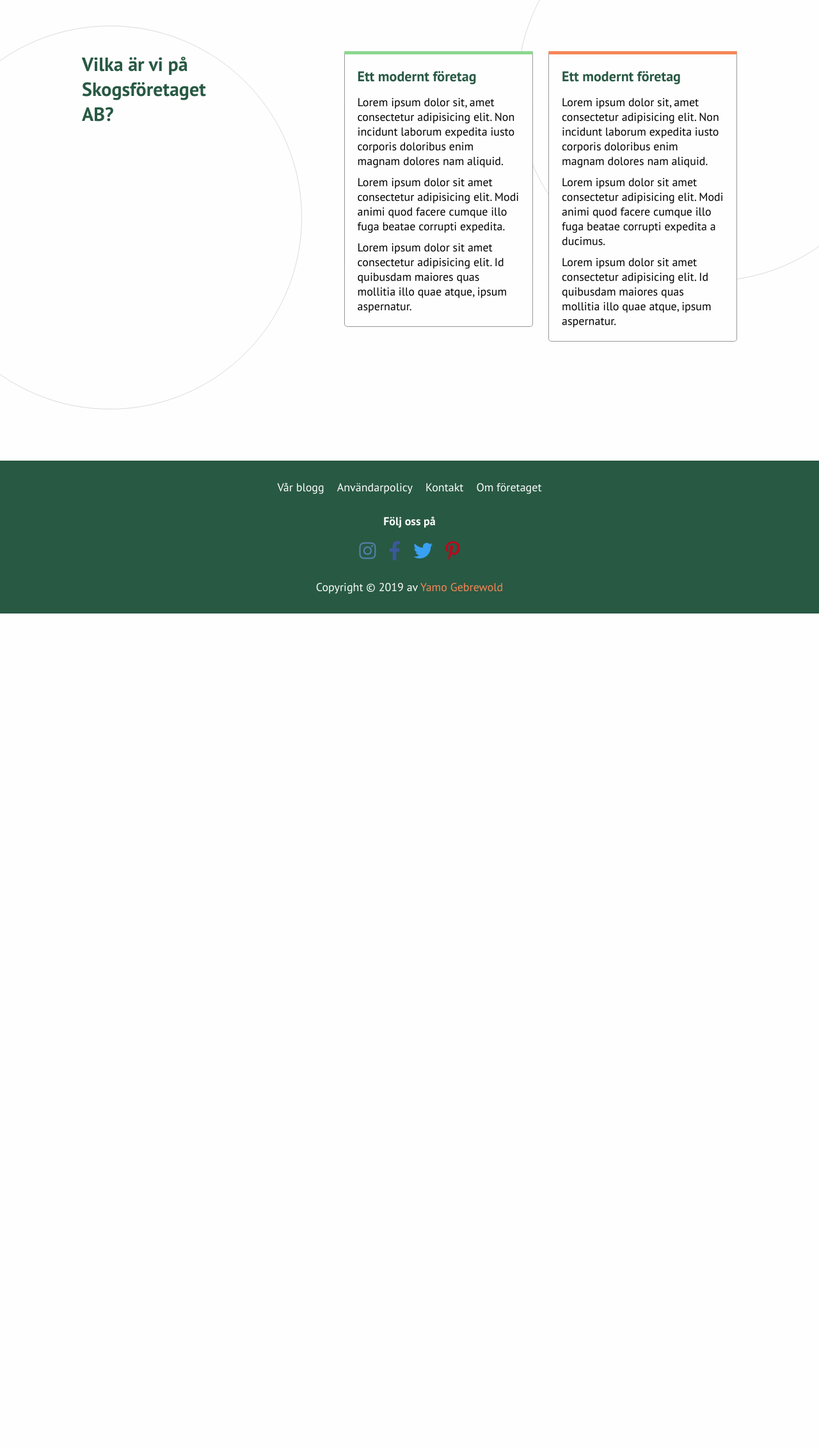
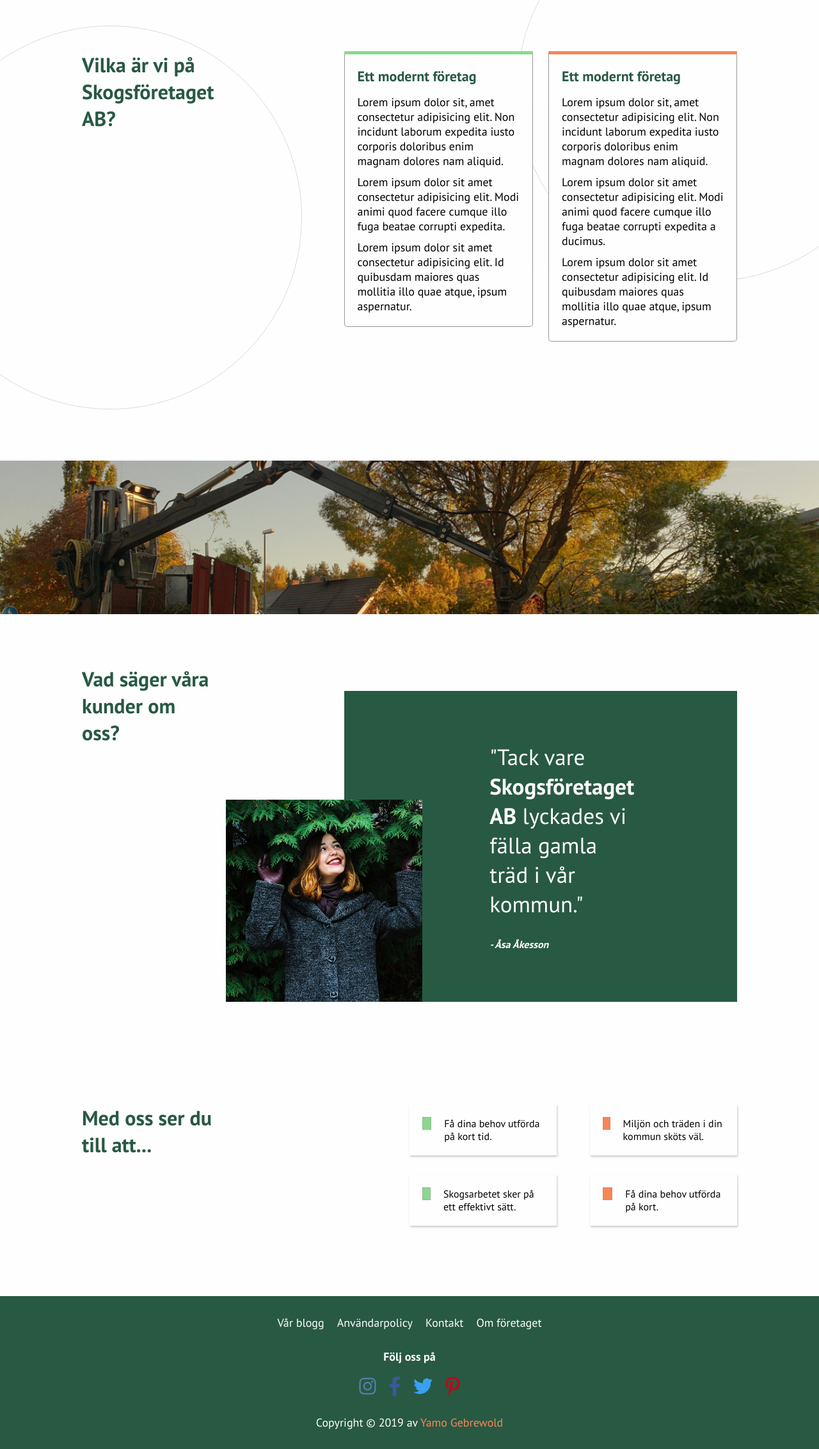
Before and after one commit to Yamo93/skogsforetaget, a PHP site: page /omoss.html in a window 1280 px wide; the page is wider, and only the part inside the window is pictured. Shown: the part 92-2357 px from the top of that part at 64% size. Before the commit the page ends 1051 px from the top of that part, so only its background shows below. Run offline with PHP 8.4, Linux system fonts and the light colour scheme; some libraries are stand-ins or nearby versions.

Commit message:
finished about page

```diff
--- a/css/style.css
+++ b/css/style.css
@@ -297,7 +297,7 @@ a:hover, a:active {
     top: -20vh;
     right: -10%; }
   .aboutmain__title {
-    font-size: 3rem;
+    font-size: 3.2rem;
     color: #285943;
     width: 20%; }
   .aboutmain .wrapper {
@@ -322,3 +322,85 @@ a:hover, a:active {
     border-top: 5px solid #8CD790; }
   .aboutmain__box:nth-child(2) {
     border-top: 5px solid #F68657; }
+
+.constructimg {
+  width: 100%;
+  height: 30vh;
+  background-image: url(../img/frontnews.jpg);
+  background-size: cover;
+  background-position: center; }
+
+.customers {
+  min-height: 70vh;
+  display: flex;
+  justify-content: space-between;
+  padding: 10vh 10%; }
+  .customers__title {
+    font-size: 3.2rem;
+    color: #285943;
+    width: 20%; }
+  .customers__quote {
+    width: 60%;
+    min-height: 50vh;
+    background-color: #285943;
+    color: #FEFEFE;
+    margin-top: 5vh;
+    display: flex;
+    flex-direction: column;
+    padding: 8rem;
+    justify-content: flex-start;
+    align-items: center;
+    position: relative; }
+    .customers__quote-img {
+      width: 50%;
+      height: 65%;
+      background-image: url(../img/tree_woman.jpg);
+      background-size: cover;
+      background-position: center;
+      position: absolute;
+      bottom: 0;
+      left: -30%; }
+    .customers__quote blockquote {
+      font-size: 3.5rem;
+      font-family: "PT Sans", sans-serif;
+      width: 50%;
+      margin-bottom: 3rem;
+      margin-left: 15%; }
+    .customers__quote cite {
+      width: 50%;
+      font-family: "PT Sans", sans-serif;
+      font-size: 1.6rem;
+      font-weight: bold;
+      margin-left: 15%; }
+
+.benefits {
+  min-height: 30vh;
+  display: flex;
+  justify-content: space-between;
+  padding: 10vh 10%; }
+  .benefits__title {
+    font-size: 3.2rem;
+    color: #285943;
+    width: 20%; }
+  .benefits .wrapper {
+    width: 50%;
+    display: flex;
+    justify-content: space-between;
+    flex-wrap: wrap; }
+  .benefits__box {
+    width: 45%;
+    padding: 2rem;
+    box-shadow: 1px 2px 3px rgba(119, 119, 119, 0.4);
+    margin-bottom: 3rem;
+    display: flex; }
+    .benefits__box-square {
+      width: 2rem;
+      height: 2rem;
+      border: 0.5px solid rgba(153, 153, 153, 0.5);
+      margin-right: 2rem; }
+    .benefits__box-text {
+      font-size: 1.6rem; }
+  .benefits__box:nth-child(odd) .benefits__box-square {
+    background-color: #8CD790; }
+  .benefits__box:nth-child(even) .benefits__box-square {
+    background-color: #F68657; }
--- a/omoss.html
+++ b/omoss.html
@@ -46,6 +46,39 @@
         </div>
     </section>
 
+    <div class="constructimg"></div>
+
+    <section class="customers">
+        <h1 class="customers__title">Vad säger våra kunder om oss?</h1>
+        <div class="customers__quote">
+            <div class="customers__quote-img"></div>
+            <blockquote>"Tack vare <strong>Skogsföretaget AB</strong> lyckades vi fälla gamla träd i vår kommun."</blockquote>
+            <cite>- Åsa Åkesson</cite>
+        </div>
+    </section>
+
+    <section class="benefits">
+        <h1 class="benefits__title">Med oss ser du till att...</h1>
+        <div class="wrapper">
+            <div class="benefits__box">
+                <div class="benefits__box-square"></div>
+                <p class="benefits__box-text">Få dina behov utförda på kort tid.</p>
+            </div>
+            <div class="benefits__box">
+                <div class="benefits__box-square"></div>
+                <p class="benefits__box-text">Miljön och träden i din kommun sköts väl.</p>
+            </div>
+            <div class="benefits__box">
+                <div class="benefits__box-square"></div>
+                <p class="benefits__box-text">Skogsarbetet sker på ett effektivt sätt.</p>
+            </div>
+            <div class="benefits__box">
+                <div class="benefits__box-square"></div>
+                <p class="benefits__box-text">Få dina behov utförda på kort.</p>
+            </div>
+        </div>
+    </section>
+
 
 
     <footer class="footer">
--- a/sass/about.scss
+++ b/sass/about.scss
@@ -26,7 +26,7 @@
     }
 
     &__title {
-        font-size: 3rem;
+        font-size: 3.2rem;
         color: $primary-color;
         width: 20%;
     }
@@ -67,3 +67,11 @@
 
 
 }
+
+.constructimg {
+    width: 100%;
+    height: 30vh;
+    background-image: url(../img/frontnews.jpg);
+    background-size: cover;
+    background-position: center;
+}
--- /dev/null
+++ b/sass/benefits.scss
@@ -0,0 +1,52 @@
+.benefits {
+    min-height: 30vh;
+    display: flex;
+    justify-content: space-between;
+    padding: 10vh 10%;
+
+    &__title {
+        font-size: 3.2rem;
+        color: $primary-color;
+        width: 20%;
+    }
+
+    .wrapper {
+        width: 50%;
+        display: flex;
+        justify-content: space-between;
+        flex-wrap: wrap;
+    }
+
+    &__box {
+        width: 45%;
+        padding: 2rem;
+        box-shadow: 1px 2px 3px rgba(#777, .4);
+        margin-bottom: 3rem;
+        display: flex;
+        // justify-content: space-between;
+
+        &-square {
+            width: 2rem;
+            height: 2rem;
+            border: .5px solid rgba(#999, .5);
+            margin-right: 2rem;
+        }
+
+
+        &-text {
+            font-size: 1.6rem;
+        }
+    }
+
+    &__box:nth-child(odd) {
+        .benefits__box-square {
+            background-color: $lightgreen;
+        }
+    }
+
+    &__box:nth-child(even) {
+        .benefits__box-square {
+            background-color: $secondary-color;
+        }
+    }
+}
--- /dev/null
+++ b/sass/customers.scss
@@ -0,0 +1,53 @@
+.customers {
+    min-height: 70vh;
+    display: flex;
+    justify-content: space-between;
+    padding: 10vh 10%;
+
+    &__title {
+        font-size: 3.2rem;
+        color: $primary-color;
+        width: 20%;
+    }
+
+    &__quote {
+        width: 60%;
+        min-height: 50vh;
+        background-color: $primary-color;
+        color: $white;
+        margin-top: 5vh;
+        display: flex;
+        flex-direction: column;
+        padding: 8rem;
+        justify-content: flex-start;
+        align-items: center;
+        position: relative;
+
+        &-img {
+            width: 50%;
+            height: 65%;
+            background-image: url(../img/tree_woman.jpg);
+            background-size: cover;
+            background-position: center;
+            position: absolute;
+            bottom: 0;
+            left: -30%;
+        }
+
+        blockquote {
+            font-size: 3.5rem;
+            font-family: $primary-font;
+            width: 50%;
+            margin-bottom: 3rem;
+            margin-left: 15%;
+        }
+
+        cite {
+            width: 50%;
+            font-family: $primary-font;
+            font-size: 1.6rem;
+            font-weight: bold;
+            margin-left: 15%;
+        }
+    }
+}
--- a/sass/main.scss
+++ b/sass/main.scss
@@ -9,3 +9,5 @@
 @import 'news';
 
 @import 'about';
+@import 'customers';
+@import 'benefits';
```
Also changed, not shown: img/tree_woman.jpg (added).
